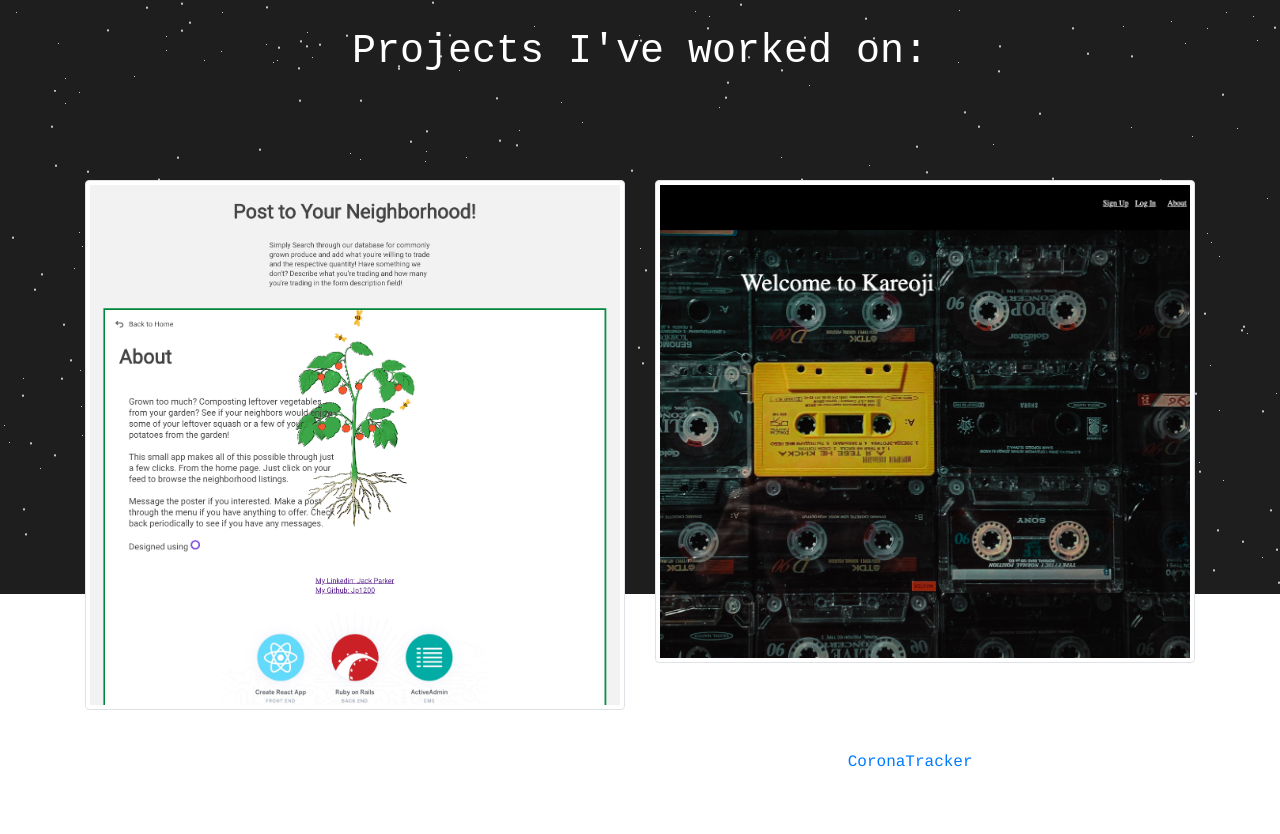
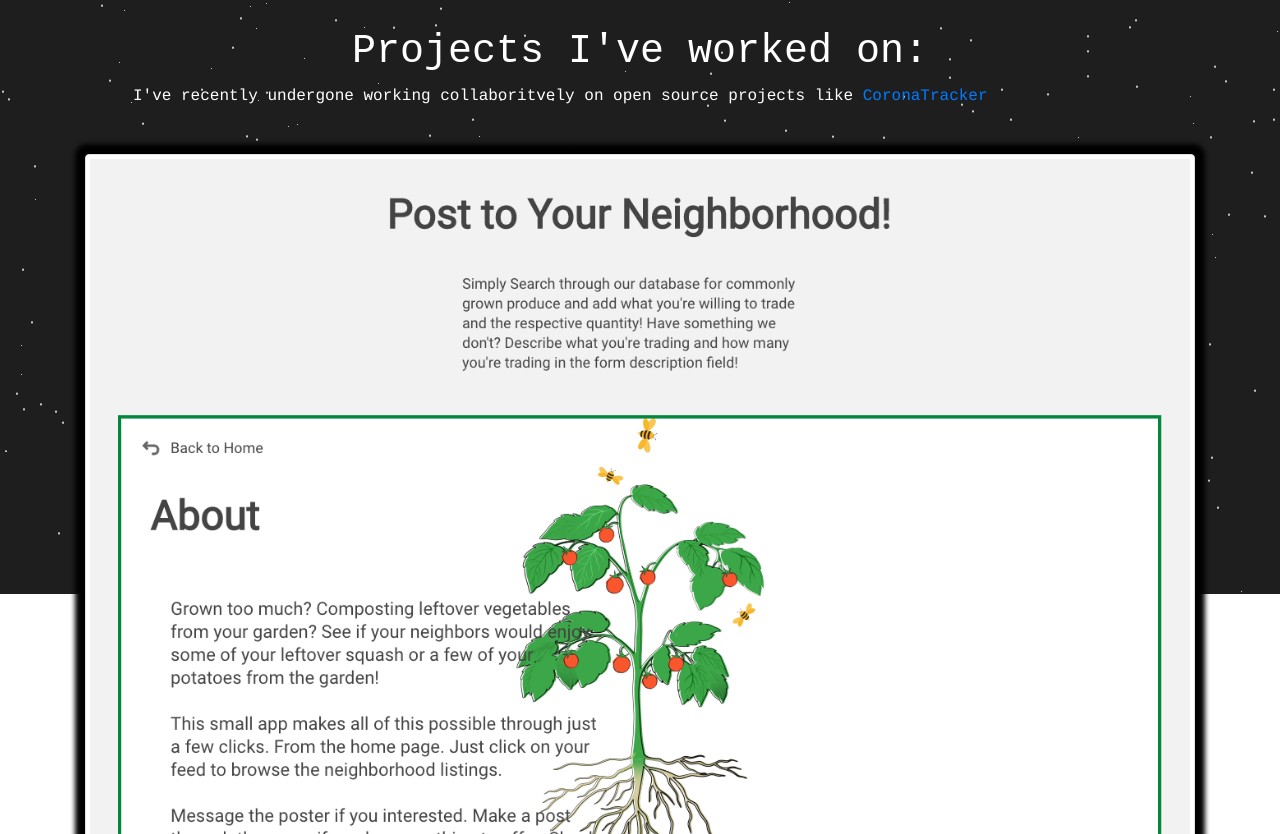
Before and after one commit to Jp1200/PersonalWork, a React (Create React App) app: page /#/projects in a window 1280 px wide. Shown: the part 206-1040 px from the top of the page. Before the commit the page ends 996 px from the top, so only its background shows below. Built offline with nearby package versions, Linux system fonts and the light colour scheme.

Commit message:
margins and better hover effects

```diff
--- a/src/App.scss
+++ b/src/App.scss
@@ -131,10 +131,14 @@ body {
   text-indent: 48px;
 }
 .imageX {
+  margin-bottom: 30px;
+  margin-top: 30px;
   transition: all 0.2s ease-in-out;
+  box-shadow: 0px 0px 5px 10px #000000;
 }
 .imageX:hover {
-  transform: scale(1.1);
+  transform: scale(1.01);
+  background-color: white;
 }
 // h4 {
 //   color: #fff;
--- a/src/Projects.js
+++ b/src/Projects.js
@@ -17,11 +17,16 @@ export default class Projects extends React.Component {
         <h1 className="physics-heading" align="center">
           Projects I've worked on:
         </h1>
-        <br></br>
+        <p className="about">
+          I've recently undergone working collaboritvely on open source projects
+          like <a href="">CoronaTracker</a>
+        </p>
+
         <Row align="center">
           <Col className="col-xs-6">
             <a href="https://neighborhood-farmer-market.herokuapp.com/">
               <Image
+                align="center"
                 className="imageX"
                 src={require("./Resource/HomeGrown.png")}
                 thumbnail
@@ -31,10 +36,10 @@ export default class Projects extends React.Component {
             <p className="about">
               HomeGrown Foods, App for neighbors to trade produce
             </p>
-          </Col>
-          <Col className="col-xs-6">
+
             <a href="https://github.com/Jp1200/kareoji">
               <Image
+                align="center"
                 className="imageX"
                 src={require("./Resource/kareoji.png")}
                 thumbnail
@@ -44,12 +49,7 @@ export default class Projects extends React.Component {
             <p className="about">Kareoji, karaoke but with emojis</p>
           </Col>
         </Row>
-        <Row align="center">
-          <p className="about">
-            I've recently undergone working collaboritvely on open source
-            projects like <a href="">CoronaTracker</a>
-          </p>
-        </Row>
+        <Row align="center"></Row>
       </Container>
     );
   }
```
